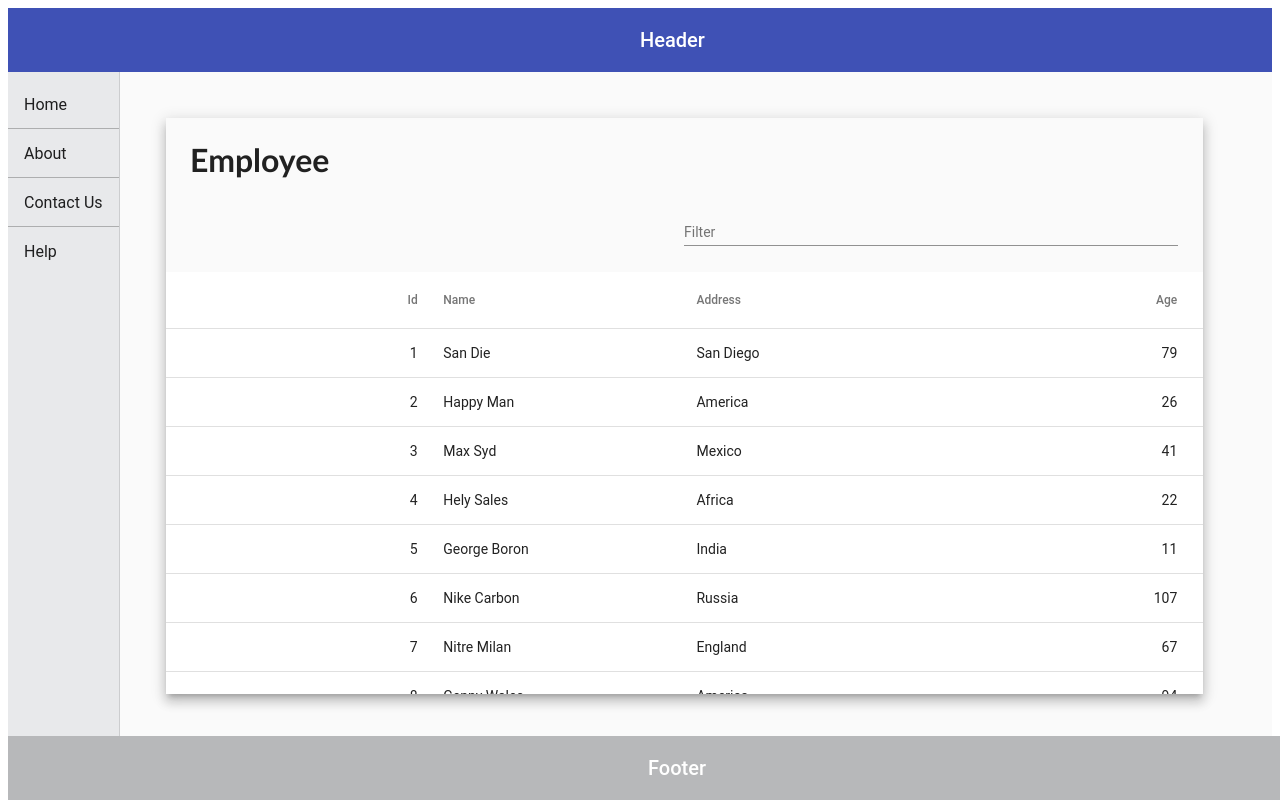
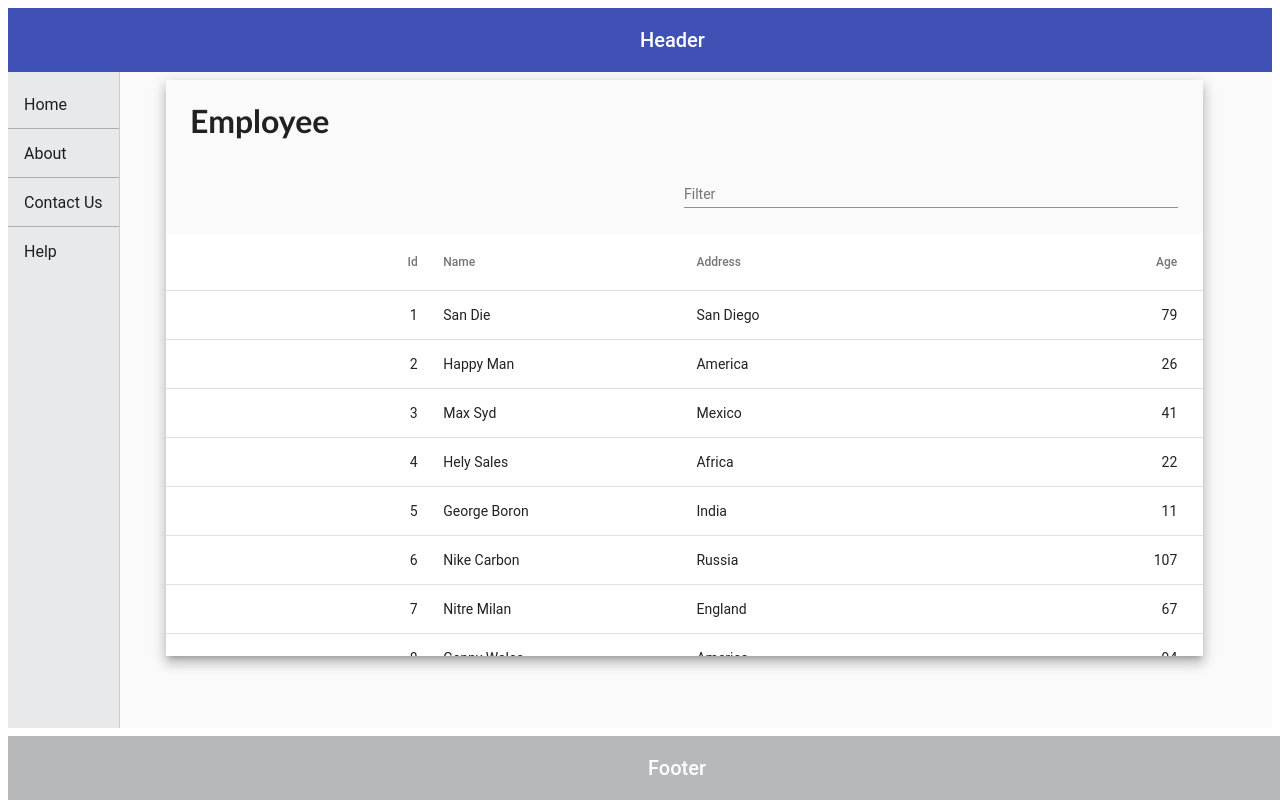
Before and after one commit to abhisaa/angular-ivy-r2qwms, an Angular app: page / in a window 1280 px wide. Built offline with nearby package versions, Linux system fonts and the light colour scheme.

Commit message:
2 files modified

```diff
--- a/src/app/components/emp-data/emp-data.component.css
+++ b/src/app/components/emp-data/emp-data.component.css
@@ -2,7 +2,7 @@
   display: flex;
   flex-direction: column;
   min-width: 300px;
-  margin-top: 4%;
+  margin-top: 1vh;
   max-width: 90%;
   margin-left: 4%;
   max-height: 72vh;
--- a/src/app/components/sidebar/sidebar.component.css
+++ b/src/app/components/sidebar/sidebar.component.css
@@ -17,5 +17,5 @@
 }
 
 .emp-data-grid {
-  height: 80vh;
+  padding-bottom: 9vh;
 }
```
